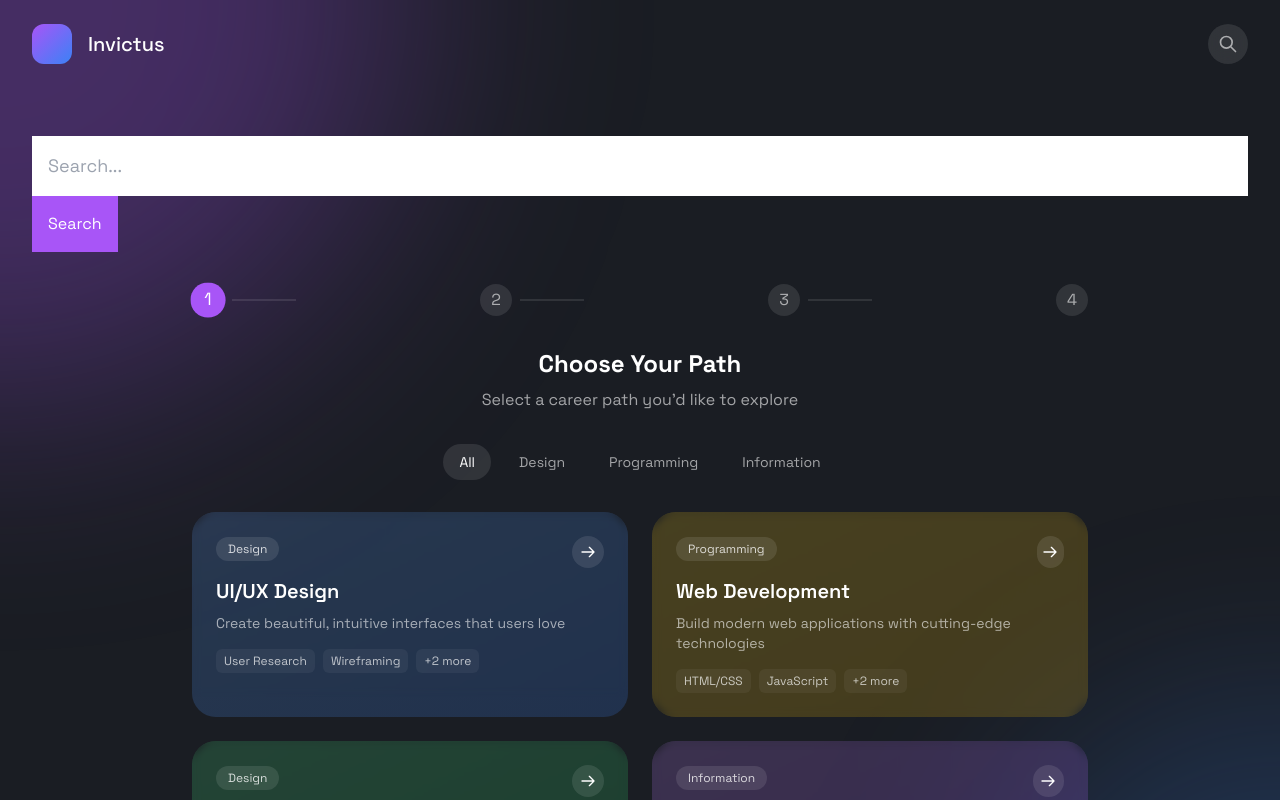
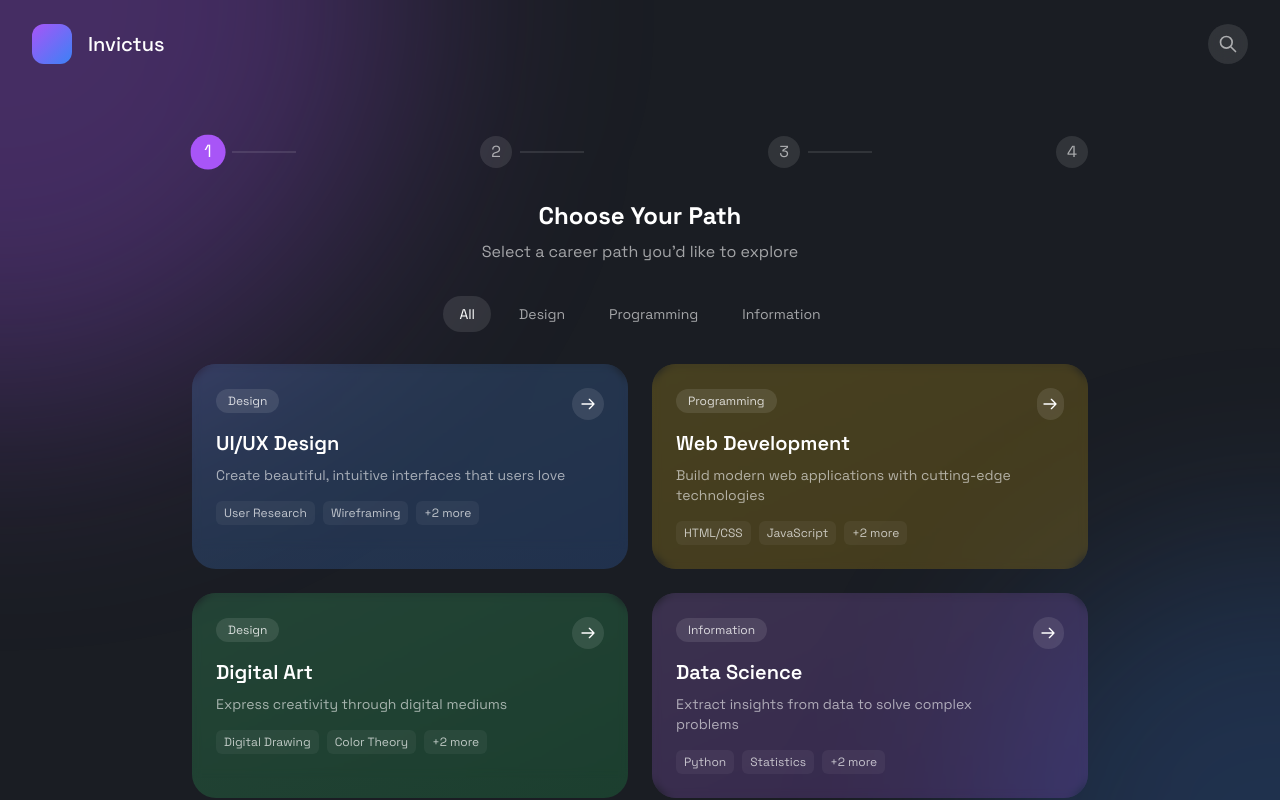
Before and after one commit to BCNMaster/invictus, a Next.js app: page / in a window 1280 px wide. Shown: the top 800 px of the page. Built offline with nearby package versions, Linux system fonts and the light colour scheme.

Commit message:
Update page.tsx

```diff
--- a/src/app/page.tsx
+++ b/src/app/page.tsx
@@ -64,19 +64,6 @@ export default function Home() {
     window.scrollTo({ top: 0, behavior: 'smooth' });
   };
 
-  function performSearch() {
-    const query = (document.getElementById('search-input') as HTMLInputElement).value.toLowerCase();
-    const elements = document.querySelectorAll('body *'); // Adjust the selector based on your content
-
-    elements.forEach(function(element) {
-      if (element.textContent.toLowerCase().includes(query)) {
-        (element as HTMLElement).style.backgroundColor = 'yellow'; // Highlight search results
-      } else {
-        (element as HTMLElement).style.backgroundColor = '';
-      }
-    });
-  }
-
   return (
     <div className="relative min-h-screen overflow-hidden bg-[#1a1d23]">
       {/* Gradient Orbs */}
@@ -111,12 +98,6 @@ export default function Home() {
 
             <main className="px-8 py-12">
               <div className="max-w-7xl mx-auto">
-                {/* Search Bar */}
-                <div id="search-bar" className="mb-8">
-                  <input type="text" id="search-input" placeholder="Search..." className="w-full p-4 text-lg text-black" />
-                  <button onClick={performSearch} className="p-4 bg-purple-500 text-white">Search</button>
-                </div>
-
                 <AnimatePresence mode="wait">
                   {!surveyCompleted && (
                     <CareerSurvey onComplete={handleSurveyComplete} />
```
